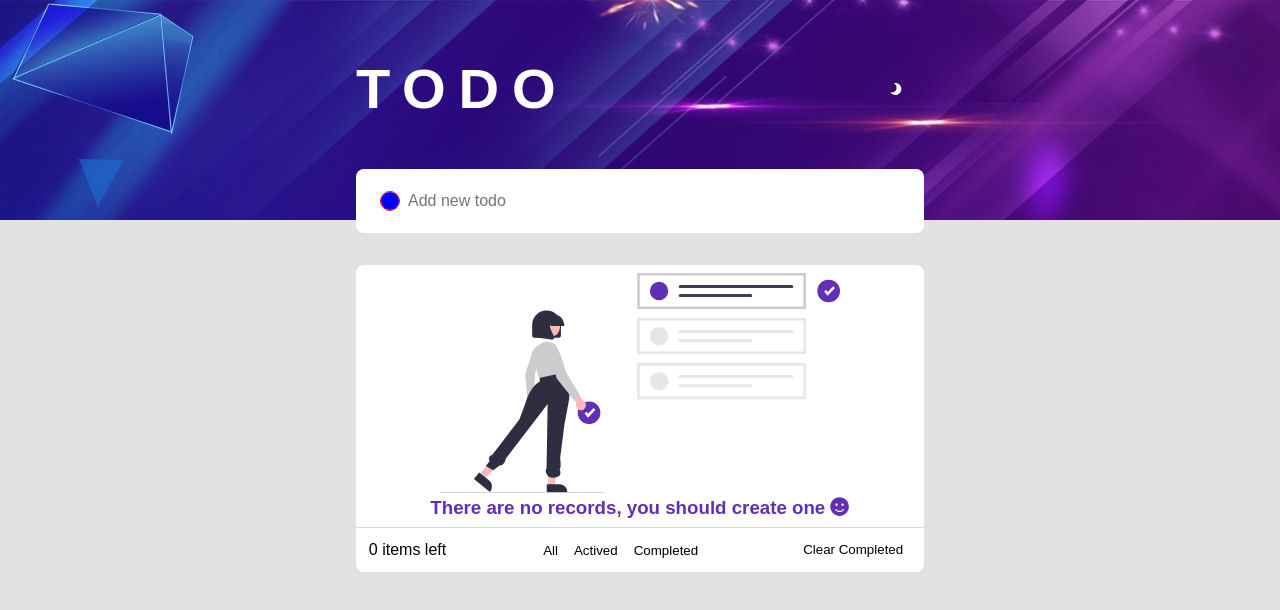
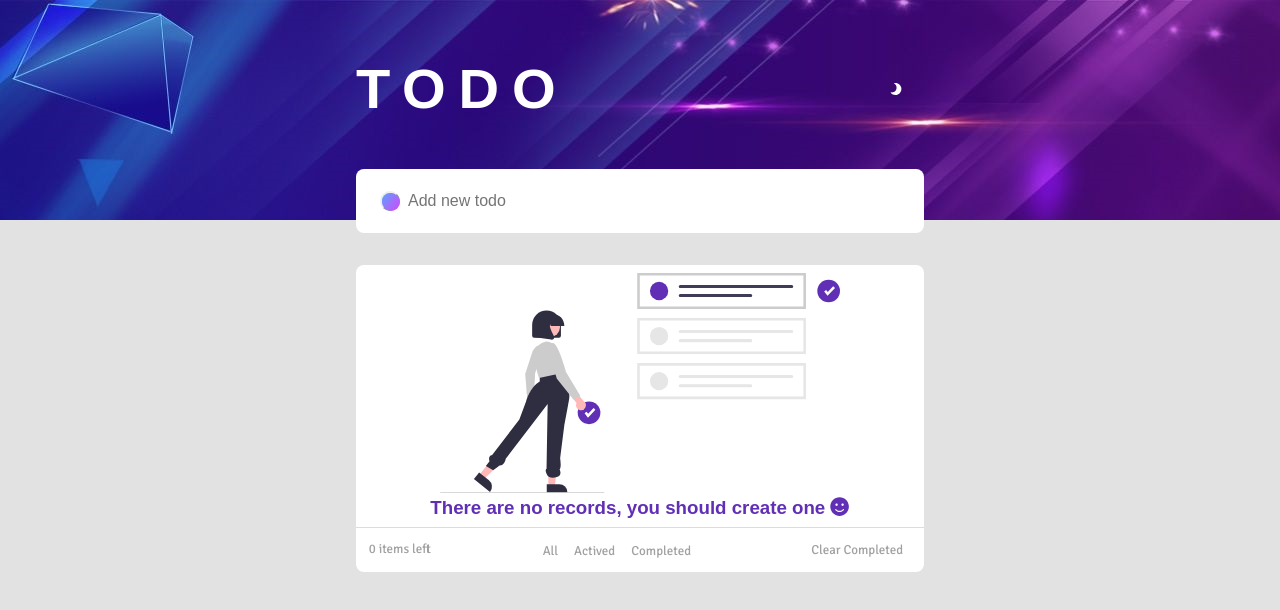
Before and after one commit to assembler-institute/reactjs-wish-list, a React (Create React App) app: page / in a window 1280 px wide. Shown: the top 610 px of the page. Built offline with nearby package versions, Linux system fonts and the light colour scheme.

Commit message:
class and edit css finish

```diff
--- a/src/App.js
+++ b/src/App.js
@@ -1,6 +1,6 @@
 import React, { Component } from "react";
 import { BrowserRouter as Router, Switch, Route, Link } from "react-router-dom";
-
+import "./_text.scss";
 import "./styles.scss";
 import "./components/Footer/Footer.scss";
 
@@ -142,19 +142,29 @@ class App extends Component {
                 </Route>
               </Switch>
               <footer>
-                <div>{active.length} items left</div>
+                <div className="text__small">{active.length} items left</div>
                 <div>
                   <Link to="/">
-                    <button type="button">All</button>
+                    <button type="button" className="text__small">
+                      All
+                    </button>
                   </Link>
                   <Link to="/active">
-                    <button type="button">Actived</button>
+                    <button type="button" className="text__small">
+                      Actived
+                    </button>
                   </Link>
                   <Link to="/completed">
-                    <button type="button">Completed</button>
+                    <button type="button" className="text__small">
+                      Completed
+                    </button>
                   </Link>
                 </div>
-                <button type="button" onClick={this.clearCompleted}>
+                <button
+                  className="text__small"
+                  type="button"
+                  onClick={this.clearCompleted}
+                >
                   Clear Completed
                 </button>
               </footer>
--- /dev/null
+++ b/src/_text.scss
@@ -0,0 +1,22 @@
+@import url("https://fonts.googleapis.com/css2?family=Signika&display=swap");
+
+.text__normal--check {
+  font-family: "Signika", sans-serif;
+  font-size: 16px;
+  color: rgb(161, 161, 161);
+}
+.text__normal {
+  font-family: "Signika", sans-serif;
+  font-size: 16px;
+  color: rgb(66, 66, 66);
+}
+
+.text__small {
+  font-family: "Signika", sans-serif;
+  font-size: 13px;
+  color: rgb(161, 161, 161);
+}
+.text__small:hover {
+  color: rgb(122, 122, 122);
+  font-weight: bold;
+}
--- a/src/components/button/Button.scss
+++ b/src/components/button/Button.scss
@@ -1,18 +1,32 @@
 .buttonCheck {
   height: 20px;
   width: 20px;
+  border: 2px outset;
   border-radius: 50%;
-  background-color: transparent;
-  border: 1px solid red;
+  background: rgb(90, 163, 251);
+  background: linear-gradient(
+    128deg,
+    rgba(90, 163, 251, 1) 0%,
+    rgba(216, 69, 252, 1) 100%
+  );
   margin-right: 0.5rem;
   cursor: pointer;
 }
 
 button[type="button"] > div {
-  background-color: blue;
+  background: rgb(90, 163, 251);
+  background: linear-gradient(
+    128deg,
+    rgba(90, 163, 251, 1) 0%,
+    rgba(216, 69, 252, 1) 100%
+  );
   height: 18px;
   width: 18px;
   border-radius: 50%;
+  display: flex;
+  flex-direction: row;
+  justify-content: center;
+  align-items: center;
 }
 
 .svg-inline--fa,
--- a/src/components/todo/todo.scss
+++ b/src/components/todo/todo.scss
@@ -63,3 +63,6 @@ li:hover {
     }
   }
 }
+.text__check {
+  text-decoration: line-through;
+}
```
Also changed, not shown: src/components/todo/todo.js (+45 -8 lines).
